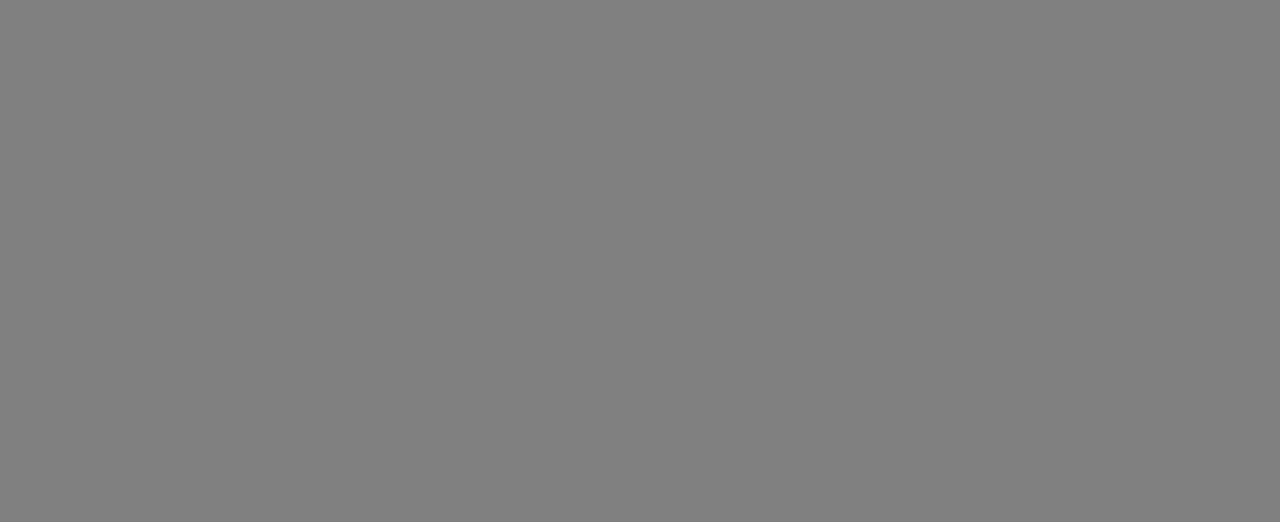
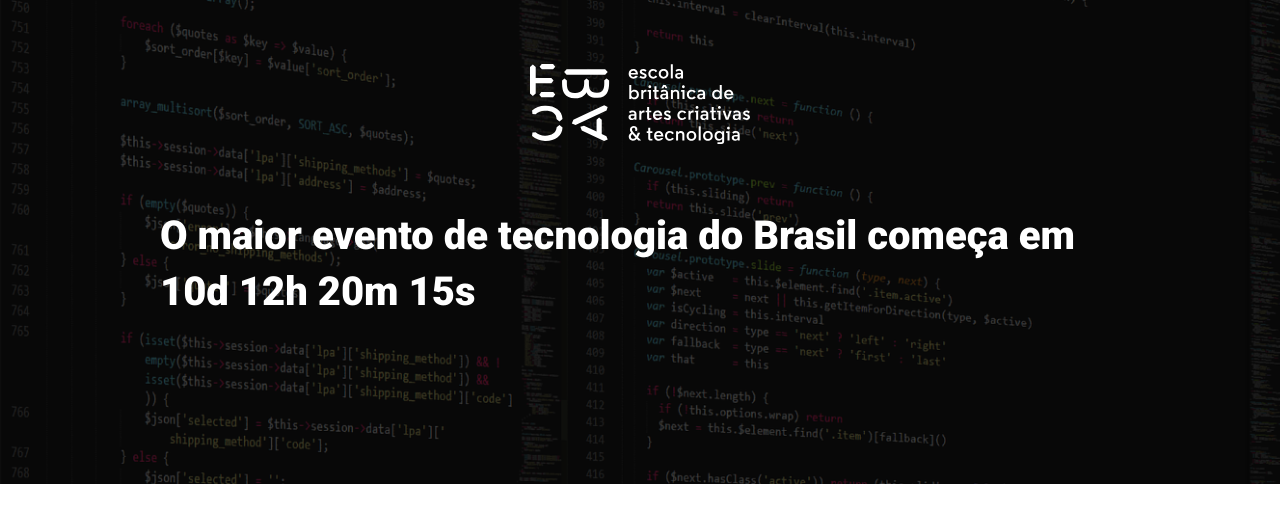
Before and after one commit to LakziaDev/ebac_tech_landingpage, a website built with Parcel: page src/index.html in a window 1280 px wide. Built offline with nearby package versions, Linux system fonts and the light colour scheme.

Commit message:
criando o hero

```diff
--- a/package.json
+++ b/package.json
@@ -12,6 +12,7 @@
   "license": "ISC",
   "devDependencies": {
     "@parcel/transformer-sass": "^2.12.0",
-    "parcel": "^2.12.0"
+    "parcel": "^2.12.0",
+    "sharp": "^0.31.3"
   }
 }
--- a/src/index.html
+++ b/src/index.html
@@ -3,10 +3,23 @@
 <head>
     <meta charset="UTF-8">
     <meta name="viewport" content="width=device-width, initial-scale=1.0">
-    <title>Document</title>
+    <title>EBAC Tech Talks</title>
+    <link rel="preconnect" href="https://fonts.googleapis.com">
+<link rel="preconnect" href="https://fonts.gstatic.com" crossorigin>
+<link href="https://fonts.googleapis.com/css2?family=Roboto&display=swap" rel="stylesheet">
+<link href="https://fonts.googleapis.com/css2?family=Roboto:wght@400;700;900&display=swap" rel="stylesheet">
+
     <link rel="stylesheet" href="styles/main.scss">
 </head>
 <body>
+    <header class="hero">
+        <div class="container">
+            <img class="hero__logo" src="./images/ebac_logo.svg" alt="EBAC">
+            <p class="hero__text">
+                O maior evento de tecnologia do Brasil começa em 10d 12h 20m 15s
+            </p>
+        </div>
+    </header>
 
 </body>
 </html>
--- /dev/null
+++ b/src/styles/_hero.scss
@@ -0,0 +1,53 @@
+.hero {
+    padding-top: 64px;
+    padding-bottom: 100px;
+    background-image:url(../images/fundo.png);
+    background-repeat: no-repeat;
+    background-size: cover;
+    position: relative;
+    color: #ffffff;
+
+    .container{
+        position: relative;
+
+    }
+
+    &::before{
+        position: absolute;
+        top: 0;
+        left: 0;
+        width: 100%;
+        height: 100%;
+        background-color: #000;
+        content: '';
+        opacity: 0.7;
+    }
+
+    &__text {
+        margin-top: 64px;
+        margin-bottom: 64px;
+        font-size: 40px;
+        line-height: 56px;
+
+        font-weight: 800;
+    }
+
+    &__logo {
+        margin: 0 auto;
+        height: 80px;
+        display: block;
+    }
+
+    @media (max-width:640px) {
+        padding: 40px 0;
+        &__logo {
+            height: 40px;
+        }
+
+        &__text{
+            font-size: 22px;
+            line-height: 24px;
+            margin: 24px 0;
+        }
+    }
+}
--- a/src/styles/main.scss
+++ b/src/styles/main.scss
@@ -1,3 +1,23 @@
-body{
-    background-color: gray;
+@use 'hero';
+
+
+* {
+    margin: 0;
+    padding: 0;
+    box-sizing: border-box;
+    font-family: Roboto, sans-serif;
 }
+
+.container {
+    max-width: 960px;
+    width: 100%;
+    margin: 0 auto;
+
+    @media (max-width:640px) {
+        max-width: 80%;
+    }
+
+    @media (max-width:1024px) {
+        max-width: 90%;
+    }
+}
```
Also changed, not shown: 1 other file.
